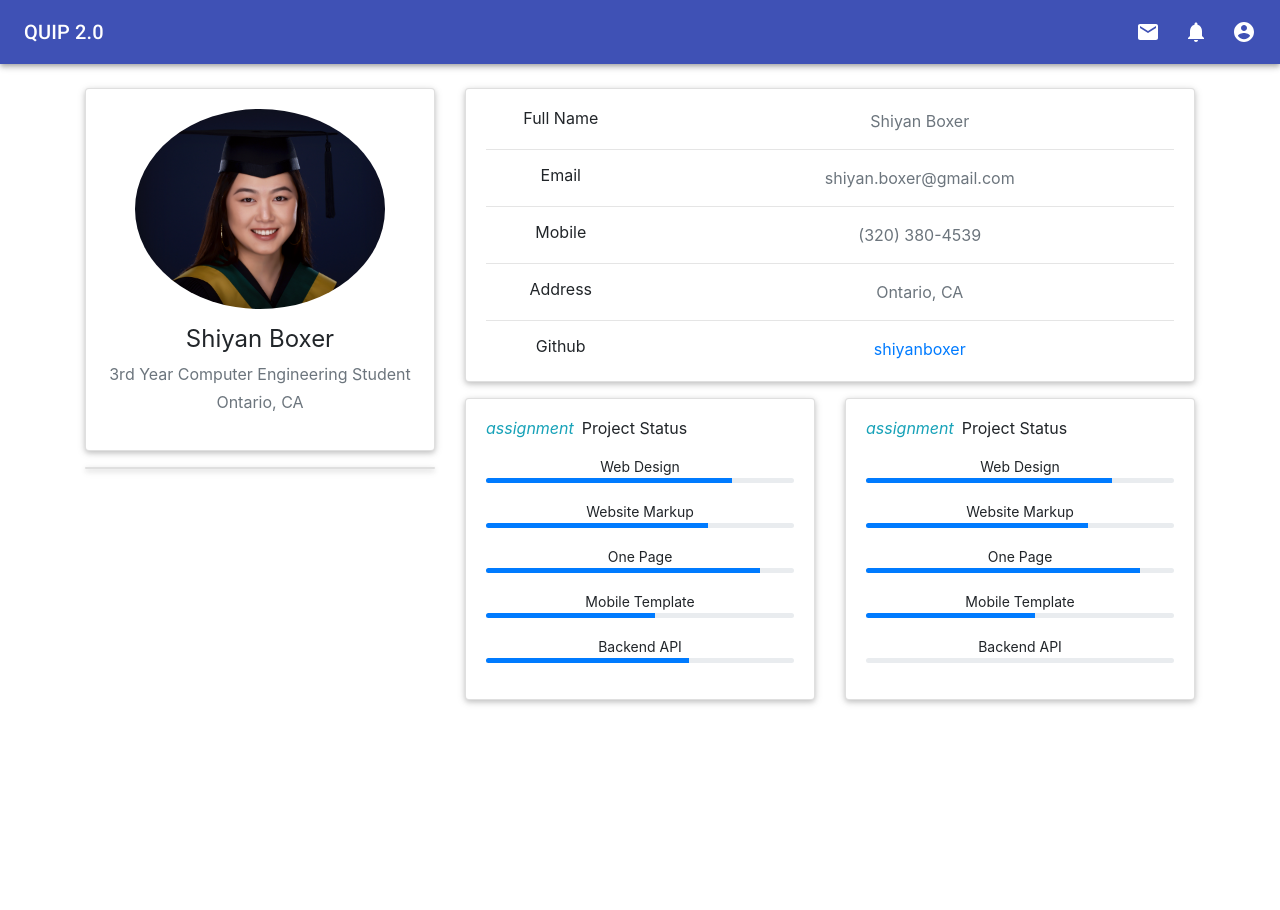
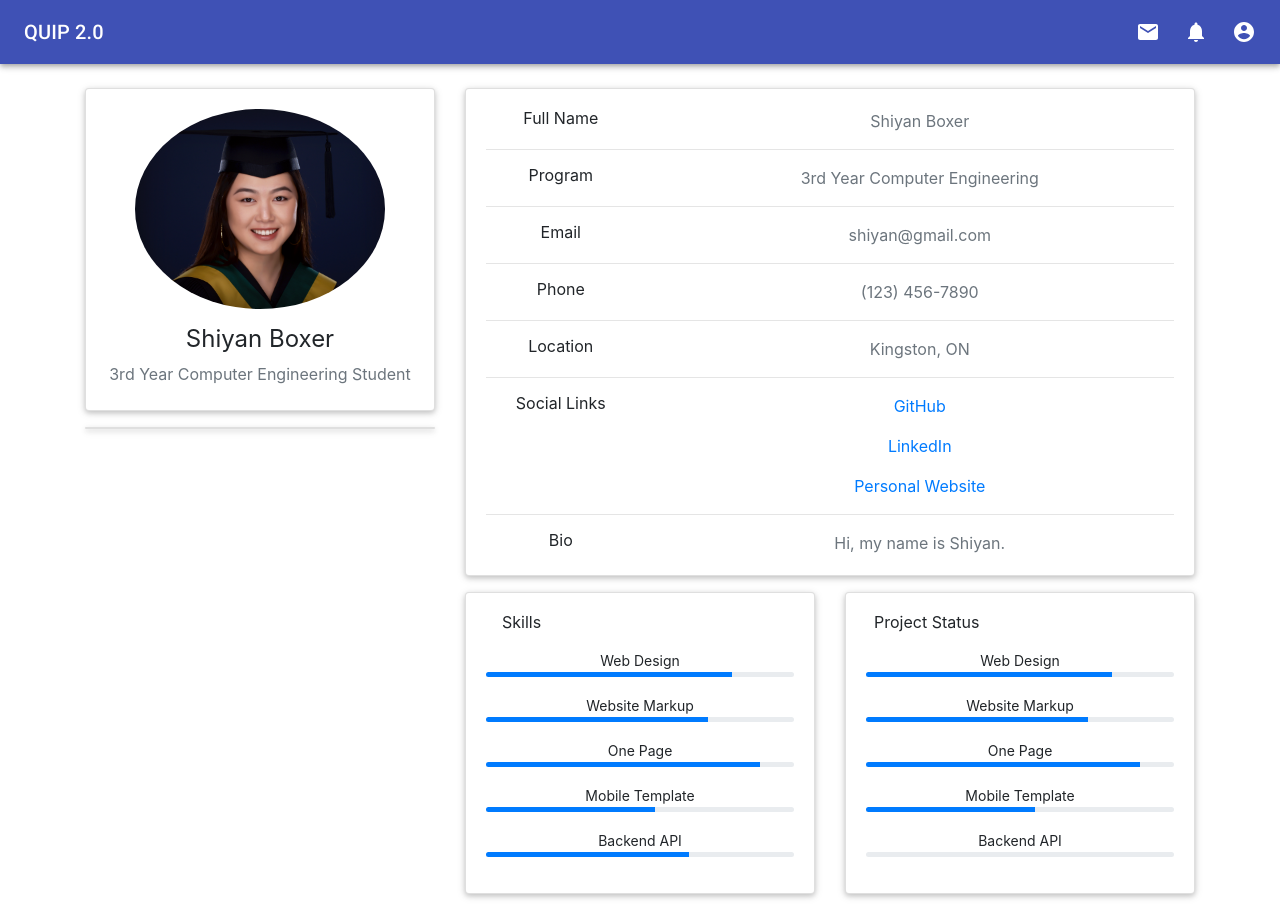
Before and after one commit to shiyanboxer/CMPE-325-QUIP-2.0, a React (Create React App) app in the folder frontend/my-app/: page /profile in a window 1280 px wide. Before the commit the page ends 800 px from the top, so only its background shows below. Built offline with nearby package versions, Linux system fonts and the light colour scheme.

Commit message:
update profile

```diff
--- a/frontend/my-app/src/components/Profile.js
+++ b/frontend/my-app/src/components/Profile.js
@@ -15,7 +15,7 @@ export class Profile extends React.Component{
                                 <div className="mt-3">
                                     <h4>Shiyan Boxer</h4>
                                     <p className="text-secondary mb-1">3rd Year Computer Engineering Student</p>
-                                    <p className="text-muted font-size-sm">Ontario, CA</p>
+                                    {/* <p className="text-muted font-size-sm">Ontario, CA</p> */}
                                     {/* <button className="btn btn-primary">Follow</button>
                                     <button className="btn btn-success">Message</button> */}
                                 </div>
@@ -26,6 +26,7 @@ export class Profile extends React.Component{
                         </div>
                         </div>
                         <div className="col-md-8">
+
                         <div className="card mb-3">
                             <div className="card-body">
                             <div className="row">
@@ -39,40 +40,62 @@ export class Profile extends React.Component{
                             <hr/>
                             <div className="row">
                                 <div className="col-sm-3">
+                                <h6 className="mb-0">Program</h6>
+                                </div>
+                                <div className="col-sm-9 text-secondary">
+                                3rd Year Computer Engineering
+                                </div>
+                            </div>
+
+                            <hr/>
+                            <div className="row">
+                                <div className="col-sm-3">
                                 <h6 className="mb-0">Email</h6>
                                 </div>
                                 <div className="col-sm-9 text-secondary">
-                                shiyan.boxer@gmail.com
+                                shiyan@gmail.com
                                 </div>
                             </div>
                             <hr/>
                             <div className="row">
                                 <div className="col-sm-3">
-                                <h6 className="mb-0">Mobile</h6>
+                                <h6 className="mb-0">Phone</h6>
                                 </div>
                                 <div className="col-sm-9 text-secondary">
-                                (320) 380-4539
+                                (123) 456-7890
                                 </div>
                             </div>
                             <hr/>
                             <div className="row">
                                 <div className="col-sm-3">
-                                <h6 className="mb-0">Address</h6>
+                                <h6 className="mb-0">Location</h6>
                                 </div>
                                 <div className="col-sm-9 text-secondary">
-                                    Ontario, CA
+                                    Kingston, ON
                                 </div>
                             </div>
                             <hr/>
                             <div className="row">
                                 <div className="col-sm-3">
-                                <h6 className="mb-0">Github</h6>
+                                <h6 className="mb-0">Social Links</h6>
                                 </div>
                                 <div className="col-sm-9 text-secondary">
-                                    <a href="https://github.com/shiyanboxer">shiyanboxer</a>
+                                    <a href="https://github.com/shiyanboxer">GitHub</a>
+                                    <p></p>
+                                    <a href="https://www.linkedin.com/in/shiyanboxer/">LinkedIn</a>
+                                    <p></p>
+                                    <a href="https://shiyanboxer.netlify.app/">Personal Website</a>
                                 </div>
                             </div>
-
+                            <hr/>
+                            <div className="row">
+                                <div className="col-sm-3">
+                                <h6 className="mb-0">Bio</h6>
+                                </div>
+                                <div className="col-sm-9 text-secondary">
+                                    Hi, my name is Shiyan.
+                                </div>
+                            </div>
 
                             </div>
                         </div>
@@ -80,7 +103,7 @@ export class Profile extends React.Component{
                             <div className="col-sm-6 mb-3">
                             <div className="card h-100">
                                 <div className="card-body">
-                                <h6 className="d-flex align-items-center mb-3"><i className="material-icons text-info mr-2">assignment</i>Project Status</h6>
+                                <h6 className="d-flex align-items-center mb-3"><i className="material-icons text-info mr-3"></i>Skills</h6>
                                 <small>Web Design</small>
                                 <div className="progress mb-3" style={{height: "5px"}}>
                                     <div className="progress-bar bg-primary" role="progressbar" style={{width: "80%"}} aria-valuenow="80" aria-valuemin="0" aria-valuemax="100"></div>
@@ -107,7 +130,7 @@ export class Profile extends React.Component{
                             <div className="col-sm-6 mb-3">
                             <div className="card h-100">
                                 <div className="card-body">
-                                <h6 className="d-flex align-items-center mb-3"><i className="material-icons text-info mr-2">assignment</i>Project Status</h6>
+                                <h6 className="d-flex align-items-center mb-3"><i className="material-icons text-info mr-2"></i>Project Status</h6>
                                 <small>Web Design</small>
                                 <div className="progress mb-3"style={{height: "5px"}}>
                                     <div className="progress-bar bg-primary" role="progressbar" style={{width: "80%"}} aria-valuenow="80" aria-valuemin="0" aria-valuemax="100"></div>
```
Also changed, not shown: 1 other file (tests, documents, lock files or other folders).
